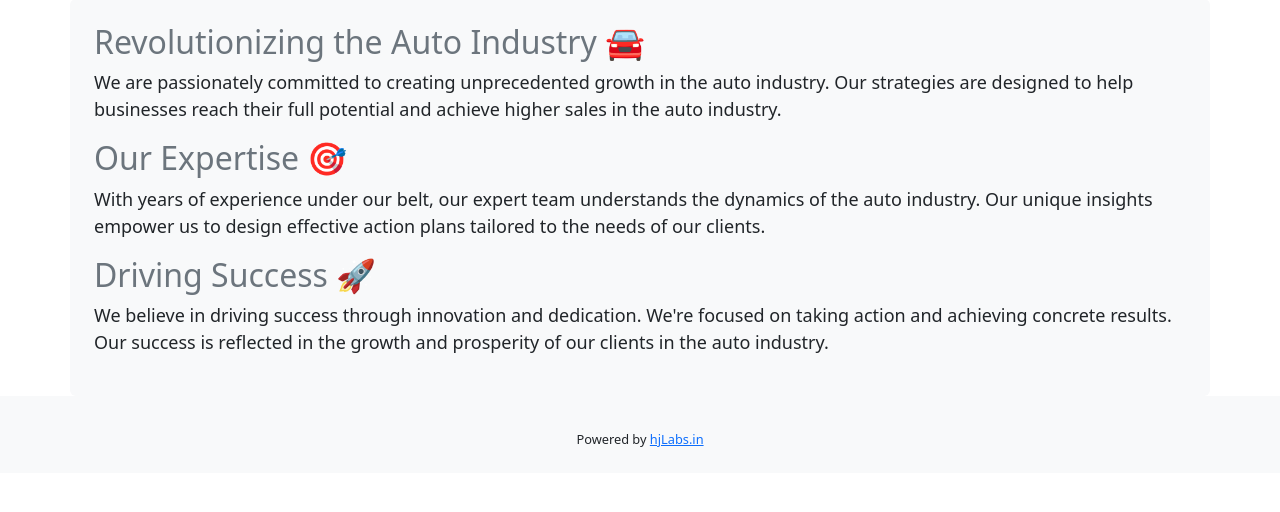
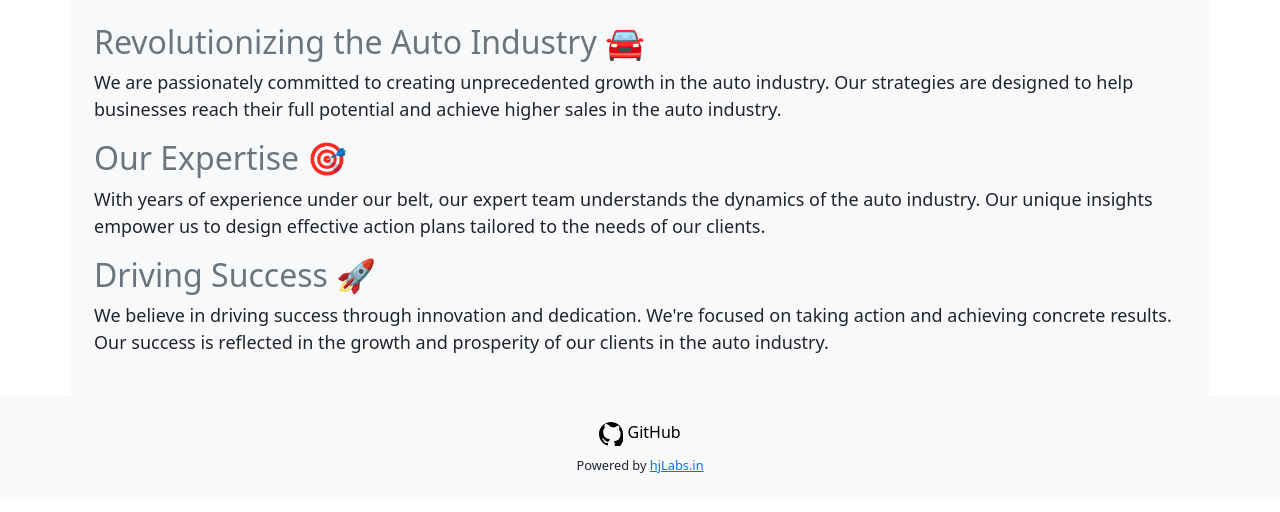
Before and after one commit to hemangjoshi37a/AutoActionHub.com, a Flask app: page /aboutus in a window 1280 px wide. Shown: the part 209-721 px from the top of the page. Run offline with Flask 3, Linux system fonts and the light colour scheme.

Commit message:
changed footer

```diff
--- a/templates/footer.html
+++ b/templates/footer.html
@@ -1,4 +1,4 @@
-<!-- nav.html -->
+<!-- footer.html -->
 <html>
 
 <head>
@@ -9,17 +9,29 @@
             text-align: center;
             margin-top: 10px;
         }
+        .github-link {
+            color: #000;
+            text-decoration: none;
+        }
+        .github-link:hover {
+            color: #000;
+            text-decoration: none;
+        }
     </style>
-
 </head>
 
-</html>
-
 <body>
-
     <div class="footer bg-light p-4">
         <div class="container text-center">
-          <!-- <a href="#">Privacy Policy</a> | <a href="#">Disclaimer</a> -->
+            <!-- Add the GitHub link with the GitHub symbol -->
+            <a class="github-link" href="https://github.com/hemangjoshi37a/AutoActionHub.com">
+                <svg height="24" viewBox="0 0 16 16" width="24" fill="#000">
+                    <path
+                        d="M8 0C3.58 0 0 3.58 0 8c0 3.54 2.29 6.53 5.47 7.59.4.08.55-.17.55-.38v-1.34C3.67 14.38 3.27 13 3.27 13c-.44-1.12-1.07-1.42-1.07-1.42-.88-.6.07-.59.07-.59 1 .07 1.53 1.03 1.53 1.03.9 1.54 2.36 1.1 2.94.84.09-.65.35-1.1.63-1.35-2.2-.25-4.52-1.11-4.52-4.94 0-1.09.39-1.98 1.03-2.68-.1-.26-.45-1.27.1-2.64 0 0 .84-.27 2.75 1.02A9.57 9.57 0 0 1 8 3.25c.85.004 1.7.12 2.5.35 1.91-1.29 2.75-1.02 2.75-1.02.56 1.37.21 2.38.1 2.64.64.7 1.03 1.59 1.03 2.68 0 3.85-2.32 4.69-4.54 4.94.36.31.68.92.68 1.86v2.75c0 .21.15.46.55.38A8.02 8.02 0 0 0 16 8c0-4.42-3.58-8-8-8z">
+                    </path>
+                </svg>
+                GitHub
+            </a>
             <div class="powered-by">
                 Powered by <a href="https://hjLabs.in">hjLabs.in</a>
             </div>
@@ -27,8 +39,12 @@
     </div>
 
     <script src="https://cdn.jsdelivr.net/npm/@popperjs/core@2.11.8/dist/umd/popper.min.js"
-        integrity="sha384-I7E8VVD/ismYTF4hNIPjVp/Zjvgyol6VFvRkX/vR+Vc4jQkC+hVqc2pM8ODewa9r" crossorigin="anonymous"></script>
+        integrity="sha384-I7E8VVD/ismYTF4hNIPjVp/Zjvgyol6VFvRkX/vR+Vc4jQkC+hVqc2pM8ODewa9r"
+        crossorigin="anonymous"></script>
     <script src="https://cdn.jsdelivr.net/npm/bootstrap@5.3.0/dist/js/bootstrap.bundle.min.js"
-        integrity="sha384-geWF76RCwLtnZ8qwWowPQNguL3RmwHVBC9FhGdlKrxdiJJigb/j/68SIy3Te4Bkz" crossorigin="anonymous"></script>
+        integrity="sha384-geWF76RCwLtnZ8qwWowPQNguL3RmwHVBC9FhGdlKrxdiJJigb/j/68SIy3Te4Bkz"
+        crossorigin="anonymous"></script>
     <script src="https://code.jquery.com/jquery-3.7.0.min.js"></script>
 </body>
+
+</html>
```
Lines whose indentation alone changed are shown as unchanged.
